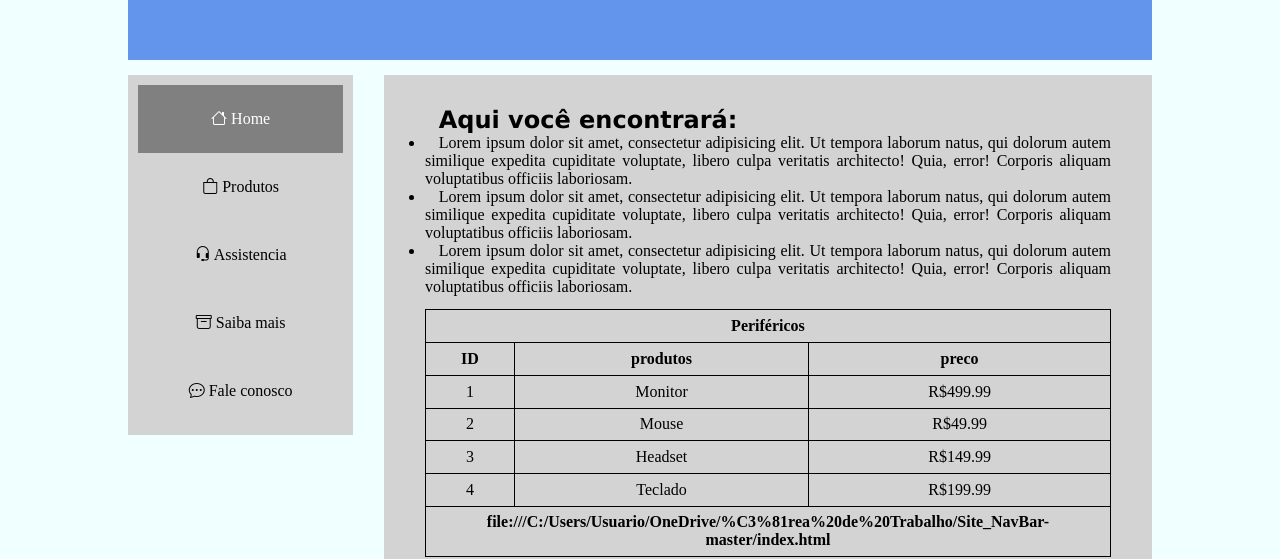
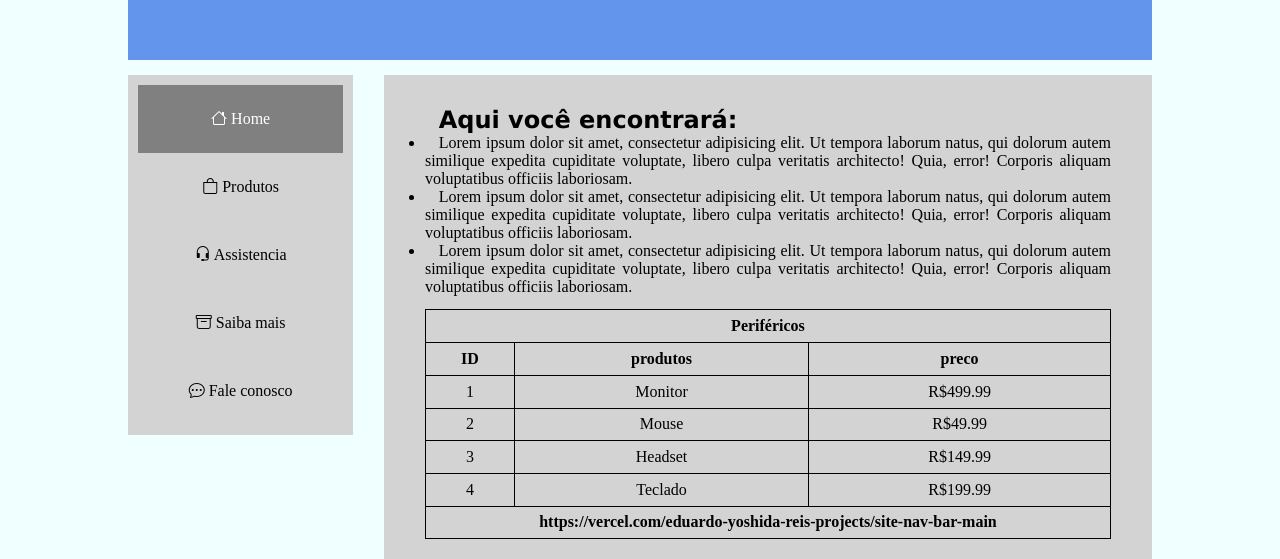
Before and after one commit to Edudest/Site_NavBar-main, a plain HTML site: page index.html in a window 1280 px wide. Shown: the part 260-819 px from the top of the page. Drawn offline with nearby package versions, Linux system fonts and the light colour scheme.

Commit message:
link atualizado

```diff
--- a/index.html
+++ b/index.html
@@ -92,7 +92,7 @@
                     </tbody>
                     <tfoot>
                         <tr>
-                            <th colspan="3">file:///C:/Users/Usuario/OneDrive/%C3%81rea%20de%20Trabalho/Site_NavBar-master/index.html</th>
+                            <th colspan="3">https://vercel.com/eduardo-yoshida-reis-projects/site-nav-bar-main</th>
                         </tr>
                     </tfoot>
                 </table>
```
